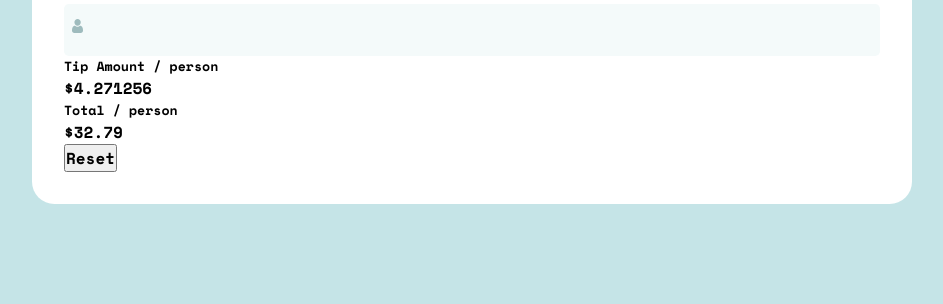
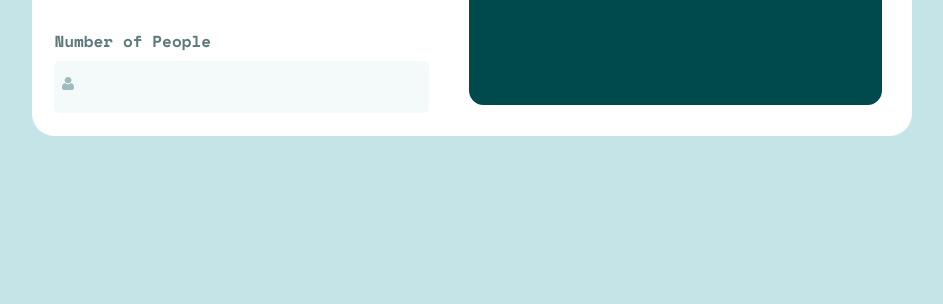
Before and after one commit to mamba-dev-KE/tip-calculator-app, a website built with Vite: page index.html in a window 1280 px wide. Shown: the part 560-864 px from the top of the page, without its empty margins (168-1111 px from the left). Before the commit the page ends 800 px from the top, so only its background shows below. Built offline with nearby package versions, Linux system fonts and the light colour scheme.

Commit message:
desktop design

```diff
--- a/index.html
+++ b/index.html
@@ -15,6 +15,7 @@
           <span>TTER</span>
         </h1>
         <article>
+          <div class="calculator-input-container">
             <div class="calculator-bill">
               <label for="calculator">Bill</label> <br />
               <div class="calculator-input">
@@ -41,13 +42,14 @@
                 <input type="text" id="people" name="people" />
               </div>
             </div>
+          </div>
           <div class="calculator-output-container">
             <div class="calculator-output">
               <h5>
                 <span>Tip Amount</span>
                 <span>/ person</span>
               </h5>
-              <p0>$4.27</p0>1256
+              <p>$4.27</p>
             </div>
             <div class="calculator-output">
               <h5>
--- a/src/styles/_calculator.scss
+++ b/src/styles/_calculator.scss
@@ -6,7 +6,7 @@
   display: grid;
   place-items: center;
 
-  animation: fade-in 1s ease-in-out;
+  animation: fade-in 800ms ease-in-out;
 
   h1 {
     display: flex;
@@ -18,11 +18,21 @@
   }
 
   article {
-    padding: 2rem;
+    padding: 1.4rem;
     margin-block-start: 1.8rem;
     border-radius: 1.4rem;
 
+    max-width: 30rem;
+    margin-inline: auto;
     background-color: hsl($color-white);
+
+    @media (min-width: 40em) {
+      display: flex;
+      gap: 2rem;
+      justify-content: space-between;
+
+      max-width: 55rem;
+    }
   }
 }
 
@@ -72,6 +82,10 @@
 
   margin-block-start: 0.75rem;
 
+  @media (min-width: 40em) {
+    grid-template-columns: 1fr 1fr 1fr;
+  }
+
   button {
     border: 0;
     border-radius: 0.3rem;
@@ -102,6 +116,69 @@
   color: hsl($color-dark-grayish-cyan);
 }
 
+.calculator-output-container {
+  display: flex;
+  gap: 1.8rem;
+  flex-direction: column;
+
+  flex: 1;
+
+  padding: 1.5rem;
+  margin: 0.5rem;
+  border-radius: 0.9rem;
+
+  background-color: hsl($color-dark-cyan);
+
+  button {
+    border: 0;
+    border-radius: 0.3rem;
+    padding: 0.5rem 1rem;
+
+    font-size: 1.3rem;
+    color: hsl($color-dark-cyan);
+    text-transform: uppercase;
+    background-color: hsl($color-strong-cyan);
+
+    @media (min-width: 40em) {
+      // margin-top: 6rem;
+      // display: block;
+    }
+  }
+
+  @media (max-width: 40em) {
+    margin-block-start: 2rem;
+  }
+
+  @media (min-width: 40em) {
+    padding: 3rem;
+  }
+}
+
+.calculator-output {
+  display: flex;
+  gap: 2rem;
+  justify-content: space-between;
+
+  h5 {
+    display: flex;
+    flex-direction: column;
+
+    span:first-child {
+      font-size: 1rem;
+      color: hsl($color-white);
+    }
+
+    span:last-child {
+      color: hsl($color-grayish-cyan);
+    }
+  }
+
+  p {
+    font-size: 2rem;
+    color: hsl($color-strong-cyan);
+  }
+}
+
 @keyframes fade-in {
   0% {
     opacity: 0;
--- a/src/styles/_utilities.scss
+++ b/src/styles/_utilities.scss
@@ -1,4 +1,4 @@
 .container {
-  width: min(100% - 2rem, 55rem);
+  width: min(100% - 1rem, 55rem);
   margin-inline: auto;
 }
--- a/src/styles/style.scss
+++ b/src/styles/style.scss
@@ -14,6 +14,7 @@ body {
   font-family: 'Space Mono', monospace;
   background-color: hsl($color-light-grayish-cyan);
   min-height: 100vh;
+  padding-block: 2rem;
 }
 
 img {
```
Lines whose indentation alone changed are shown as unchanged.
